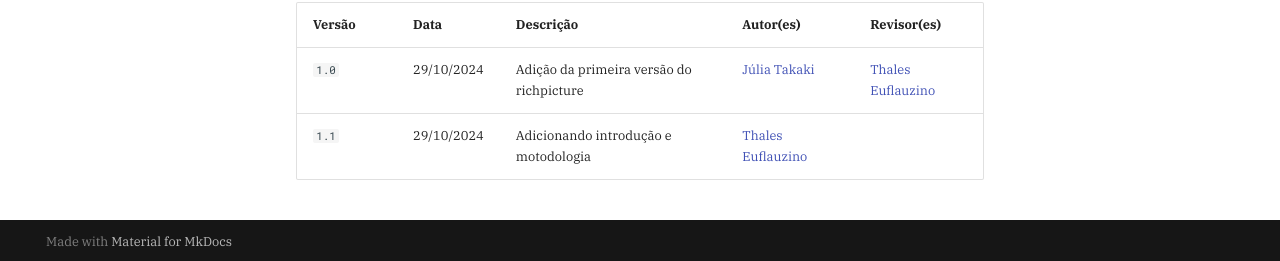
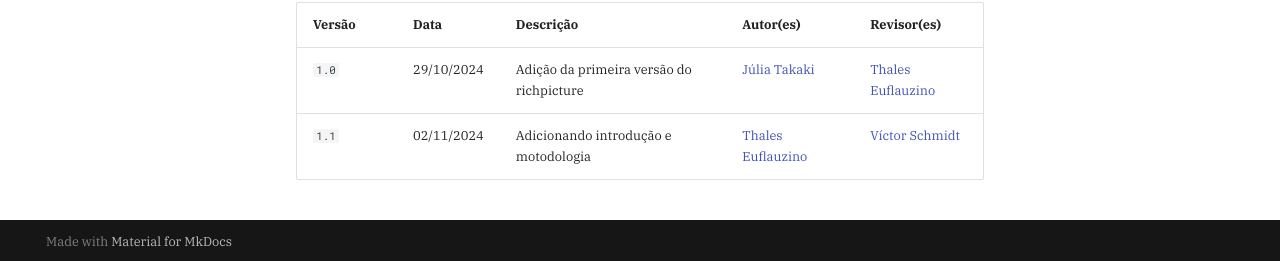
Before and after one commit to Requisitos-de-Software/2024.2-Grupo05, an MkDocs documentation site: the page built from docs/Planejamento-do-projeto/rich-picture.md, in a window 1280 px wide and 900 px high, scrolled down 689 px. Shown: the part 636-897 px from the top of the window. Built offline with MkDocs 1.6.1 and Material for MkDocs 9.7.7, drawn with Linux system fonts in a browser that asks for light colours; comment, search, counter and statistics services are not loaded.

Commit message:
docs: adicionando revisor

```diff
--- a/docs/Planejamento-do-projeto/rich-picture.md
+++ b/docs/Planejamento-do-projeto/rich-picture.md
@@ -25,4 +25,4 @@ Rich Picture é uma ferramenta visual para expressar ideias e analisar problemas
 Versão  | Data | Descrição | Autor(es) | Revisor(es)
 -------- | ------ | ------ | ---------- | ----------
 `1.0` | 29/10/2024 | Adição da primeira versão do richpicture  | [Júlia Takaki](https://github.com/juliatakaki) | [Thales Euflauzino](https://github.com/thaleseuflauzino)
-`1.1` | 29/10/2024 | Adicionando introdução e motodologia  | [Thales Euflauzino](https://github.com/thaleseuflauzino) |
+`1.1` | 02/11/2024 | Adicionando introdução e motodologia  | [Thales Euflauzino](https://github.com/thaleseuflauzino) | [Víctor Schmidt](https://github.com/moonshinerd)
```
